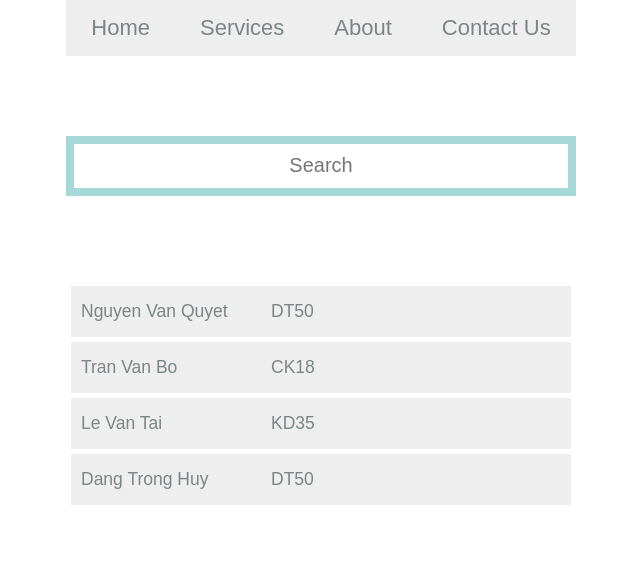
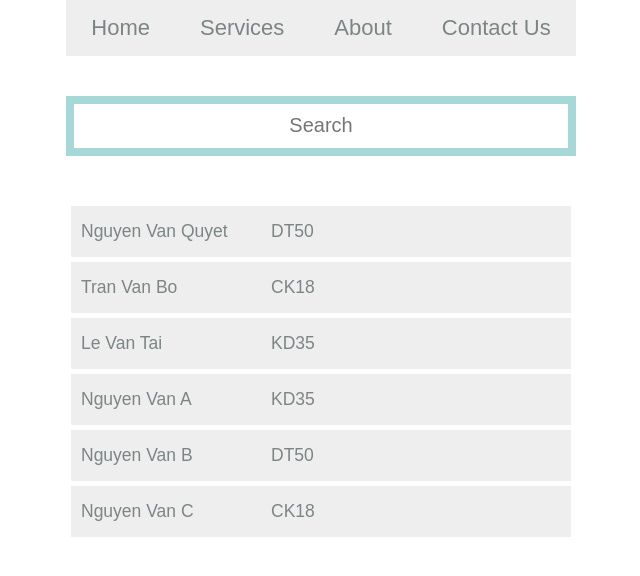
Before and after one commit to nvq23052001/excercise-1-2, a Vue app: page / in a window 1280 px wide. Shown: the top 576 px of the page, without its empty margins (319-959 px from the left). Built offline with nearby package versions, Linux system fonts and the light colour scheme.

Commit message:
refactor:

```diff
--- a/src/App.vue
+++ b/src/App.vue
@@ -24,7 +24,9 @@ export default {
         { id: 1, name: "Nguyen Van Quyet", class: "DT50" },
         { id: 2, name: "Tran Van Bo", class: "CK18" },
         { id: 3, name: "Le Van Tai", class: "KD35" },
-        { id: 4, name: "Dang Trong Huy", class: "DT50" },
+        { id: 4, name: "Nguyen Van A", class: "KD35" },
+        { id: 5, name: "Nguyen Van B", class: "DT50" },
+        { id: 6, name: "Nguyen Van C", class: "CK18" },
       ],
     };
   },
--- a/src/components/students/SearchStudent.vue
+++ b/src/components/students/SearchStudent.vue
@@ -25,7 +25,6 @@ export default {
   },
   methods: {
     handleValueSearch(e) {
-      console.log("a");
       this.enteredSearch = e.target.value;
       this.listSearchStudents = this.students.filter((student) => {
         if (
@@ -44,7 +43,7 @@ export default {
 div {
   display: flex;
   justify-content: center;
-  margin-top: 80px;
+  margin-top: 40px;
 }
 input {
   width: 510px;
```
